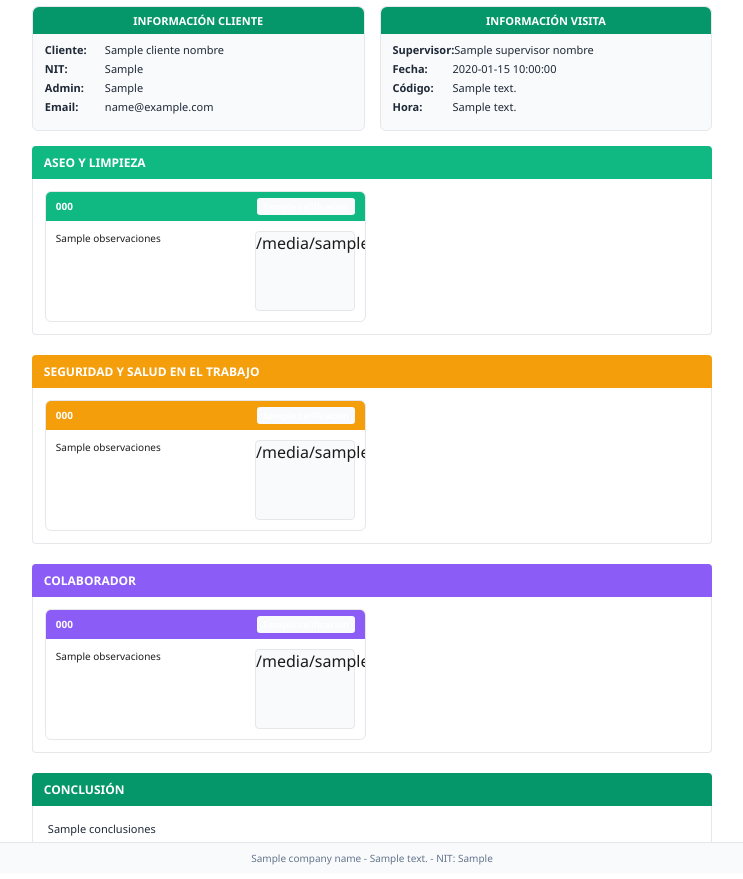
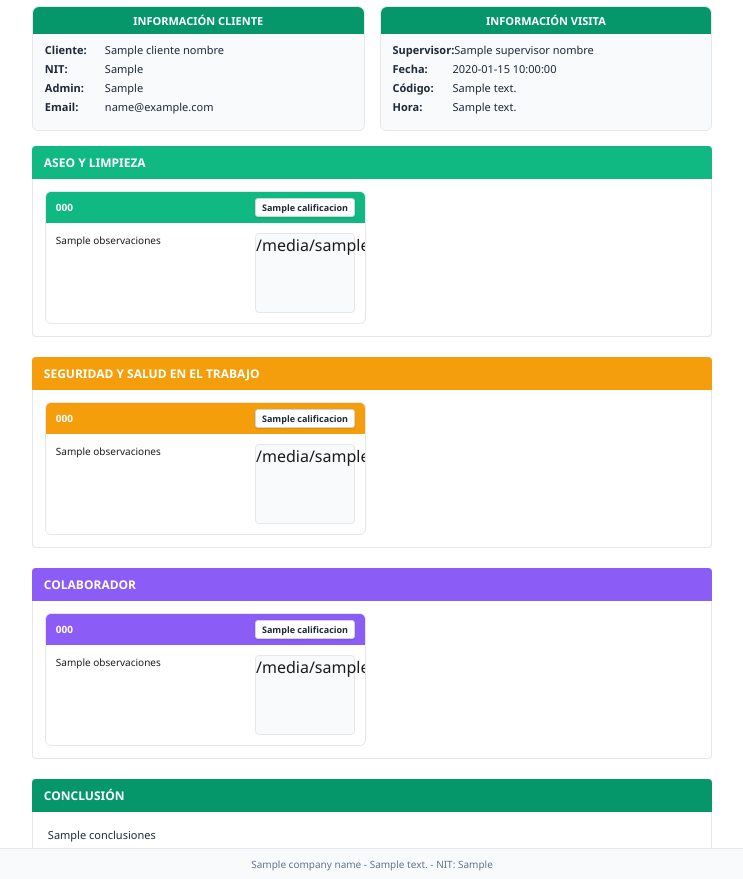
Before and after one commit to cbenigi/Infotec, a Flask app: template backend/templates/informe_template.html in a window 1280 px wide. Shown: the part 260-1139 px from the top of the page, without its empty margins (268-1011 px from the left). Run offline with Flask 3, Linux system fonts and the light colour scheme; the template is opened without the code that fills it: most values are stand-ins (such as "Sample title", 1, 10 or a date in 2020).

Commit message:
la calificación aparece en color blanco y no se ve bien

```diff
--- a/backend/templates/informe_template.html
+++ b/backend/templates/informe_template.html
@@ -249,12 +249,14 @@
     .activity-header.conclusion { background: var(--verde-secundario); }
 
     .activity-rating {
-      background: var(--gris-claro);
-      color: var(--section-color);
+      background: var(--blanco);
+      color: var(--negro);
       font-weight: bold;
       font-size: 9px;
       padding: 2px 6px;
       border-radius: 3px;
+      border: 1px solid #d1d5db;
+      box-shadow: 0 1px 2px rgba(0,0,0,0.1);
     }
 
     .activity-content {
```
